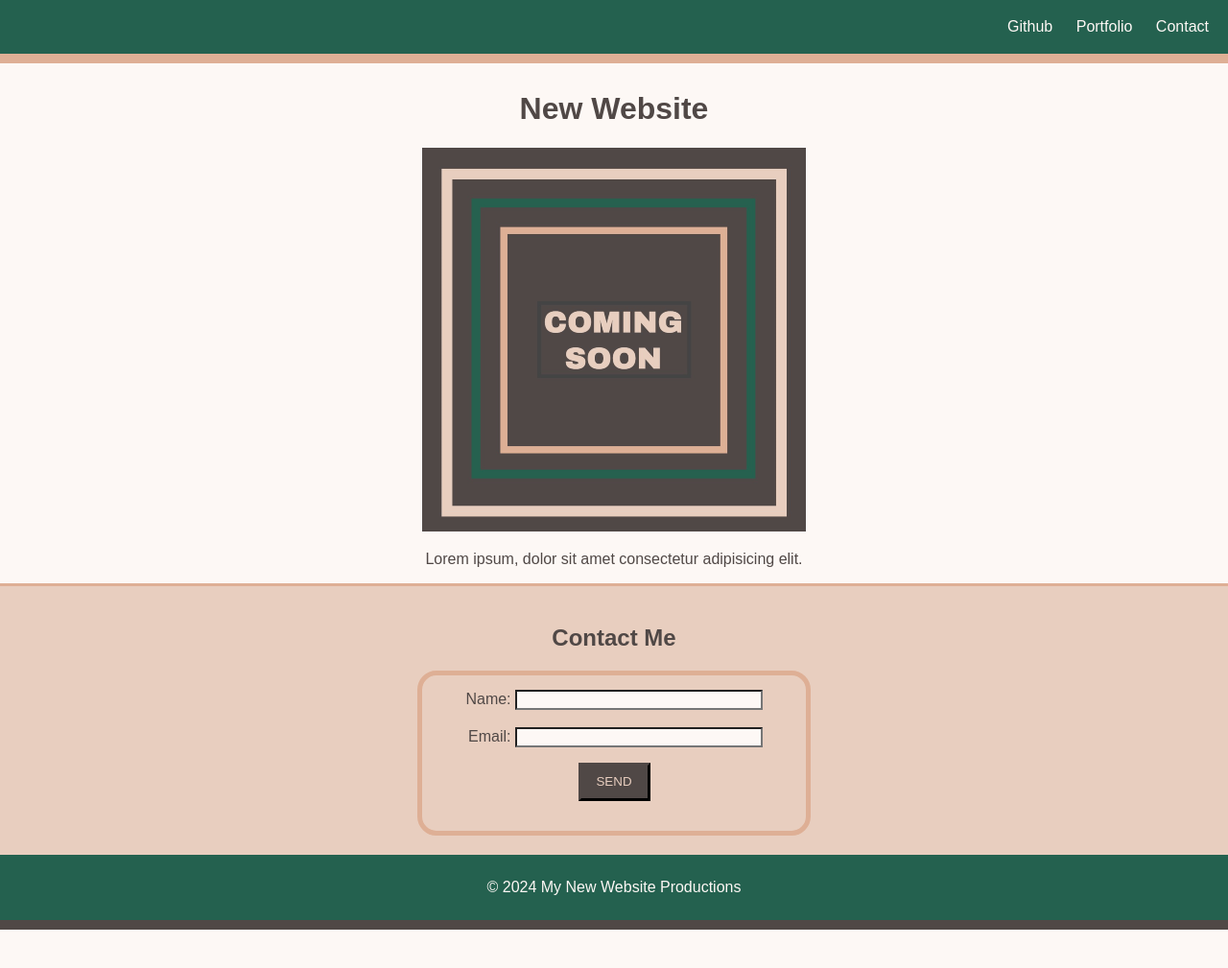
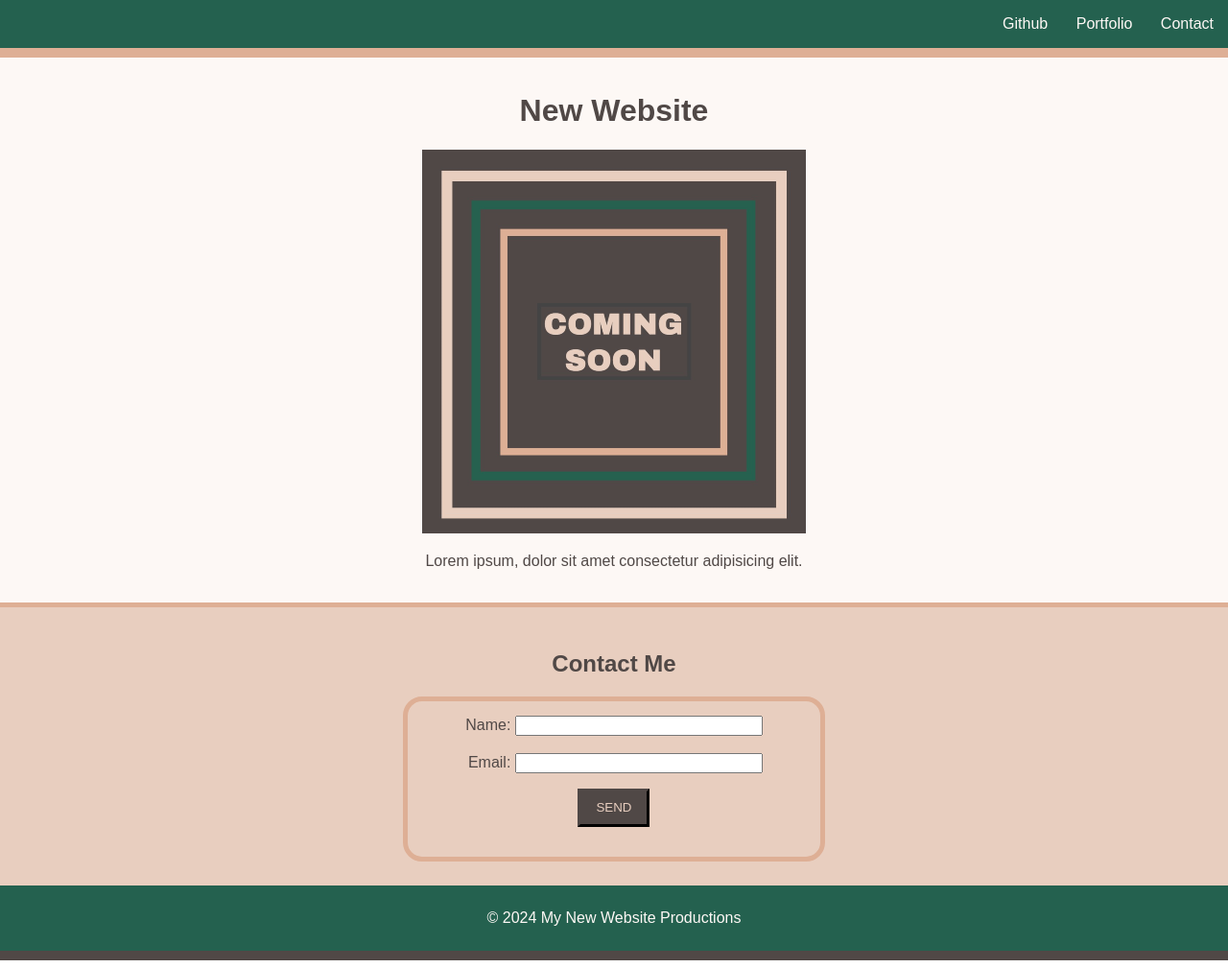
Before and after one commit to illakaya/sample-landing-page, a plain HTML site: page index.html in a window 1280 px wide. Shown: the whole page at 96% size. Before the commit the page ends 977 px from the top, so only its background shows below. Drawn offline with Linux system fonts and the light colour scheme.

Commit message:
After completing other projects, returning to clean the code making it easier to process and more accessible for users

```diff
--- a/assets/style.css
+++ b/assets/style.css
@@ -1,22 +1,81 @@
 * {
-    /* introduce a san serif font family */
     font-family: Arial, Helvetica, sans-serif;
     color: #504846;
-    background-color: #FDF8F5;
     margin-left: 0px;
     margin-right: 0px;
 }
 
+header {
+    /* fix nav bar to the top of page on scroll and takes the whole width of browser */
+    position: fixed;
+    top: 0px;
+    left: 0px;
+    width: 100%;
+    /* style nav bar */
+    background-color: #24614f;
+    color: #E8CEBF;
+    border-bottom: #deaf95 10px solid;
+    /* keep nav bar as top overlay */
+    z-index: 1;
+}
+
+/* stacking elements to be more specific with styling, hence reducing the class or id attribute in the html file */
+
+header nav {
+    /* make the links float to the right and have space from the browser window */
+    float: right;
+    margin-right: 15px;
+}
+
+header nav ul {
+    /* remove bullet points */
+    list-style-type: none;
+}
+
+header nav ul li {
+    /* displays list next to each other and spaces them */
+    display: inline-block;
+    margin-left: 25px;
+}
+
+a {
+    color: #FDF8F5;
+    text-decoration: none;
+}
+
+.placeholder {
+    /* position content below the nav bar. note that the height is 66px because of the height of the nav bar + border width */
+    height: 50px;
+}
+
+h1 {
+    font-weight: bold;
+}
+
 main {
+    text-align: center;
+    background-color: #FDF8F5;
+    padding: 18px 0px;
+}
+
+p {
     text-align: center;
 }
 
 form {
-    text-align: right;
+    text-align: center;
+    padding: 25px;
+    background-color: #E8CEBF;
+    border-top: #deaf95 5px solid;
 }
 
-label {
-    background-color: inherit;
+.form-box {
+    padding: 15px 60px;
+    border: #deaf95 solid 5px;
+    border-radius: 20px;
+    width: max-content;
+    margin: auto;
+    text-align: right;
 }
 
 input {
@@ -29,6 +88,7 @@ button {
     color: #E8CEBF;
     background-color: #504846;
     border: #504846 3px outset;
+    margin: auto;
 }
 
 footer {
@@ -39,64 +99,6 @@ footer {
     border-bottom: #504846 10px solid;
 }
 
-.header-link {
-    /* ensure links are displayed side-by-side with space */
-    display: inline;
-    padding-right: 20px;
-    color: #FDF8F5;
-    text-decoration-line: none;
-    /* inherit background colour from the header */
-    background-color: inherit;
-}
-
-.form {
-    background-color: #E8CEBF;
-    border-top: #deaf95 3px solid;
-    padding: 20px;
-    text-align: center;
-}
-
-.form-box {
-    padding: 15px 45px;
-    background-color: inherit;
-    border: #deaf95 solid 5px;
-    border-radius: 20px;
-    width: 310px;
-    margin: auto;
-}
-
-.form-color {
-    background-color: inherit;
-}
-
-div.placeholder {
-    /* position content below the nav bar. note that the height is 66px because of the height of the nav bar + border width */
-    position: relative;
-    height: 66px;
-}
-
-#form-button {
-    background-color: inherit;
-    text-align: center;
-}
-
-#top-nav-bar {
-    /* nav bar is to be fixed at the top of the page on scroll and takes the whole width of browser */
-    position: fixed;
-    top: 0px;
-    left: 0px;
-    width: 100%;
-    /* keep nav bar as top overlay */
-    z-index: 1;
-    /* style nav bar */
-    background-color: #24614f;
-    border-bottom: #deaf95 10px solid;
-    text-align: right;
-    display: block;
-    height: 56px;
-    line-height: 56px;
-}
-
 /* colour palette
 #504846 brown
 #444446 dark grey
--- a/index.html
+++ b/index.html
@@ -12,53 +12,58 @@
         <!-- link style sheet -->
         <link rel="stylesheet" href="./assets/style.css">
         <!-- shows in page tab -->
-        <title>Contact Form | My New Website</title>
+        <title>My New Website</title>
     </head>
 
+    <!-- clean code by removing unnecessary classes -->
+
     <body>
-        <header id="top-nav-bar">
+        <header>
             <!-- add an unordered list to the header as a place holder for the three link -->
             <!-- change to paragraph with no links -->
-            <a href="" class="header-link">Github</a>
-            <a href="" class="header-link">Portfolio</a>
-            <a href="" class="header-link">Contact</a>
+            <!-- changed back to an unordered list of links leading nowhere -->
+            <nav>
+                <ul>
+                    <li>
+                        <a href="">Github</a>
+                    </li>
+                    <li>
+                        <a href="">Portfolio</a>
+                    </li>
+                    <li>
+                        <a href="">Contact</a>
+                    </li>
+                </ul>
+            </nav>
+
         </header>
 
-        <!-- add space as a placeholder so main content starts underneath nav bar -->
+        <!-- add space as a placeholder so main content starts underneath nav bar, need to conduct research as to how to remove this as fixed position does not take page space, hence overlay -->
         <div class="placeholder">
             place holder
         </div>
 
+        <!-- create the main section -->
         <main>
-            <div>
-                <h1><strong>New Website</strong></h1>
-            </div>
-
-            <section>
+            <h1>New Website</h1>
             <img src="./assets/image-1.png" alt="Box with text - coming soon">
             <p>Lorem ipsum, dolor sit amet consectetur adipisicing elit.</p>
-            </section>
-
-
         </main>
 
-        <section class="form">
-                <!-- create a contact form -->
-                <h2 class="form-color">Contact Me</h2>
-                <form class="form-box
-                ">
-                    <!-- user inputs their name and email -->
-                    <!-- change to a form section rather than div -->
+        <!-- be specific with your semantic elements, creating a form for user's to fill in information -->
+        <form>
+            <h2>Contact Me</h2>
+            <!-- dividing it so a box can go around where users enter their details -->
+            <div class="form-box">
                 <label for="user-name">Name:</label>
                 <input type="text" name="user-name"> <br> <br>
                 <label for="user-email">Email:</label>
                 <input type="text" name="user-email">
+                <p>
+                    <button type="submit" >SEND</button>
+                </p>
             </div>
-                    <!-- provide a submission button -->
-                    <p id="form-button"><button type="submit" >SEND</button></p>
         </form>
-
-        </section>
 
         <footer>
             <!-- adding a footer -->
```
Lines whose indentation alone changed are shown as unchanged.
